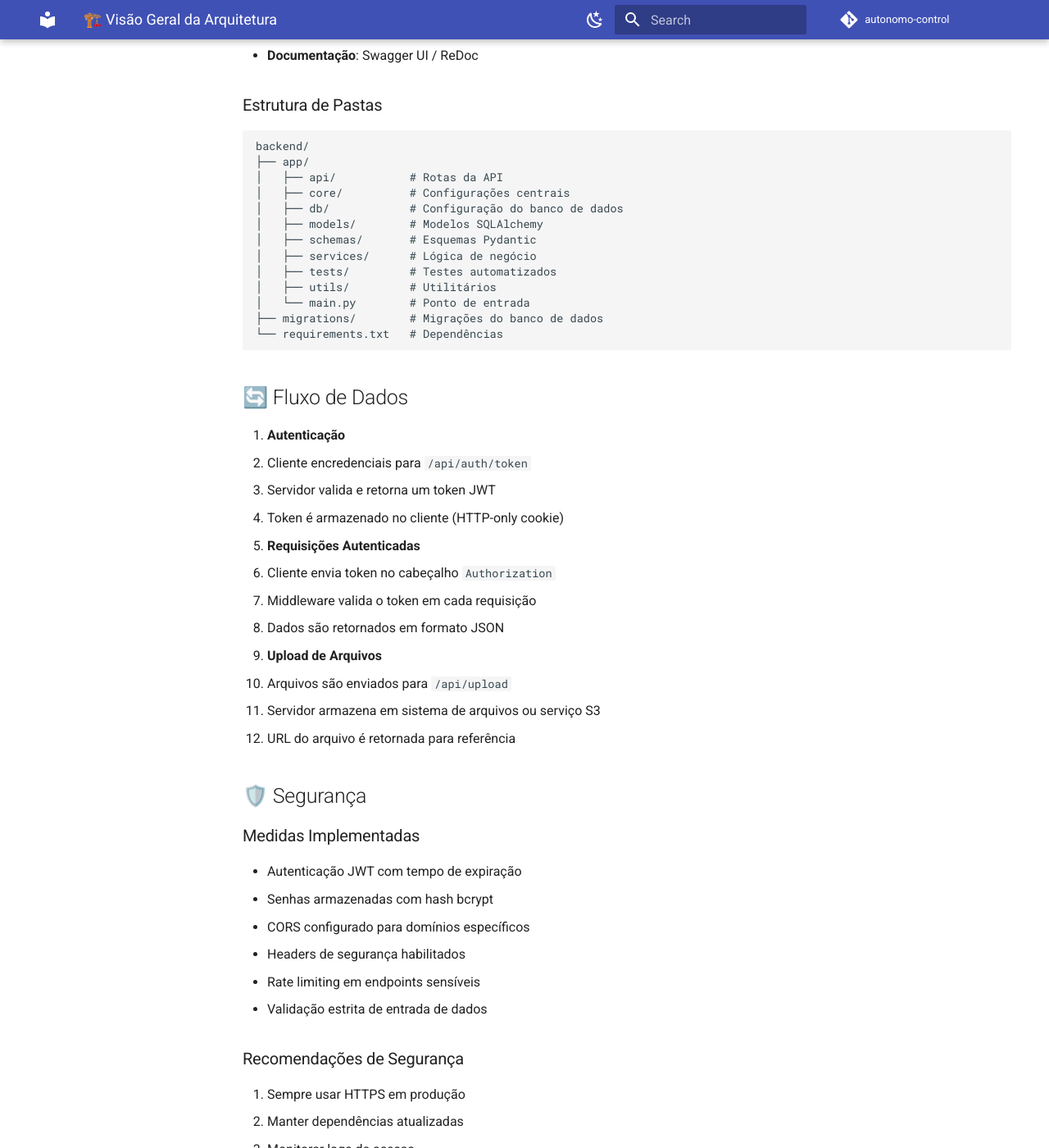
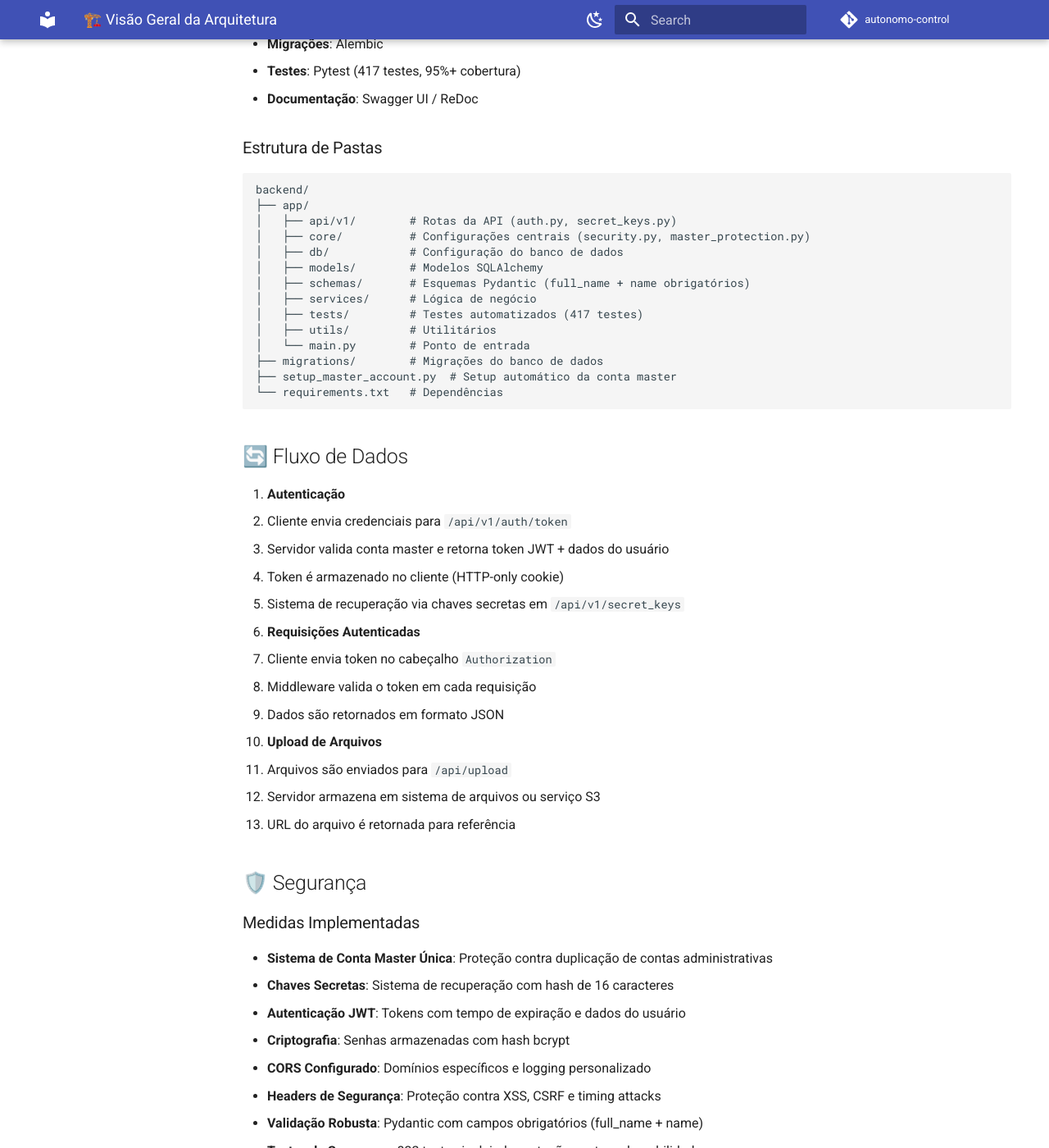
Before and after one commit to davidassef/Autonomo_Control, an MkDocs documentation site: the page built from docs/02_arquitetura/visao_geral.md, in a window 1280 px wide and 1400 px high, scrolled down 1602 px. Shown: the whole window at 82% size. Built offline with MkDocs 1.6.1 and Material for MkDocs 9.7.7, drawn with Linux system fonts in a browser that asks for light colours; comment, search, counter and statistics services are not loaded; some of the changed text lies outside the part shown.

Commit message:
docs: Atualiza visão geral da arquitetura com melhorias recentes
832 testes, sistema master, arquivos críticos, segurança avançada

````diff
--- a/docs/02_arquitetura/visao_geral.md
+++ b/docs/02_arquitetura/visao_geral.md
@@ -24,9 +24,9 @@ graph TD
 - **Gerenciamento de Estado**: Context API + useReducer
 - **Estilização**: Tailwind CSS
 - **Roteamento**: React Router v6
-- **Requisições HTTP**: Axios
+- **Requisições HTTP**: Axios (serviços auth.ts atualizados)
 - **Gráficos**: Chart.js
-- **Testes**: Jest + React Testing Library
+- **Testes**: Jest + React Testing Library (415 testes, 95%+ cobertura)
 
 ### Estrutura de Pastas
 ```
@@ -35,13 +35,14 @@ frontend/
 ├── src/
 │   ├── assets/       # Imagens, ícones, etc.
 │   ├── components/   # Componentes reutilizáveis
-│   ├── context/      # Contextos React
-│   ├── hooks/        # Custom hooks
-│   ├── pages/        # Páginas da aplicação
-│   ├── services/     # Serviços de API
+│   ├── context/      # Contextos React (AuthContext testado)
+│   ├── hooks/        # Custom hooks (useAuth testado)
+│   ├── pages/        # Páginas da aplicação (Login, Register, ForgotPasswordPage)
+│   ├── services/     # Serviços de API (auth.ts com endpoints atualizados)
 │   ├── styles/       # Estilos globais
 │   ├── types/        # Tipos TypeScript
 │   ├── utils/        # Funções utilitárias
+│   ├── tests/        # Testes automatizados (415 testes)
 │   ├── App.tsx       # Componente raiz
 │   └── main.tsx      # Ponto de entrada
 ```
@@ -51,35 +52,38 @@ frontend/
 ### Tecnologias Principais
 - **Framework**: FastAPI (Python 3.8+)
 - **Banco de Dados**: PostgreSQL com SQLAlchemy ORM
-- **Autenticação**: JWT + OAuth2
-- **Validação de Dados**: Pydantic
+- **Autenticação**: JWT + Sistema de Conta Master Única
+- **Validação de Dados**: Pydantic com campos obrigatórios
+- **Segurança**: Sistema de chaves secretas para recuperação
 - **Migrações**: Alembic
-- **Testes**: Pytest
+- **Testes**: Pytest (417 testes, 95%+ cobertura)
 - **Documentação**: Swagger UI / ReDoc
 
 ### Estrutura de Pastas
 ```
 backend/
 ├── app/
-│   ├── api/           # Rotas da API
-│   ├── core/          # Configurações centrais
+│   ├── api/v1/        # Rotas da API (auth.py, secret_keys.py)
+│   ├── core/          # Configurações centrais (security.py, master_protection.py)
 │   ├── db/            # Configuração do banco de dados
 │   ├── models/        # Modelos SQLAlchemy
-│   ├── schemas/       # Esquemas Pydantic
+│   ├── schemas/       # Esquemas Pydantic (full_name + name obrigatórios)
 │   ├── services/      # Lógica de negócio
-│   ├── tests/         # Testes automatizados
+│   ├── tests/         # Testes automatizados (417 testes)
 │   ├── utils/         # Utilitários
 │   └── main.py        # Ponto de entrada
 ├── migrations/        # Migrações do banco de dados
+├── setup_master_account.py  # Setup automático da conta master
 └── requirements.txt   # Dependências
 ```
 
 ## 🔄 Fluxo de Dados
 
 1. **Autenticação**
-   - Cliente encredenciais para `/api/auth/token`
-   - Servidor valida e retorna um token JWT
+   - Cliente envia credenciais para `/api/v1/auth/token`
+   - Servidor valida conta master e retorna token JWT + dados do usuário
    - Token é armazenado no cliente (HTTP-only cookie)
+   - Sistema de recuperação via chaves secretas em `/api/v1/secret_keys`
 
 2. **Requisições Autenticadas**
    - Cliente envia token no cabeçalho `Authorization`
@@ -94,12 +98,14 @@ backend/
 ## 🛡️ Segurança
 
 ### Medidas Implementadas
-- Autenticação JWT com tempo de expiração
-- Senhas armazenadas com hash bcrypt
-- CORS configurado para domínios específicos
-- Headers de segurança habilitados
-- Rate limiting em endpoints sensíveis
-- Validação estrita de entrada de dados
+- **Sistema de Conta Master Única**: Proteção contra duplicação de contas administrativas
+- **Chaves Secretas**: Sistema de recuperação com hash de 16 caracteres
+- **Autenticação JWT**: Tokens com tempo de expiração e dados do usuário
+- **Criptografia**: Senhas armazenadas com hash bcrypt
+- **CORS Configurado**: Domínios específicos e logging personalizado
+- **Headers de Segurança**: Proteção contra XSS, CSRF e timing attacks
+- **Validação Robusta**: Pydantic com campos obrigatórios (full_name + name)
+- **Testes de Segurança**: 832 testes incluindo proteção contra vulnerabilidades
 
 ### Recomendações de Segurança
 1. Sempre usar HTTPS em produção
````
